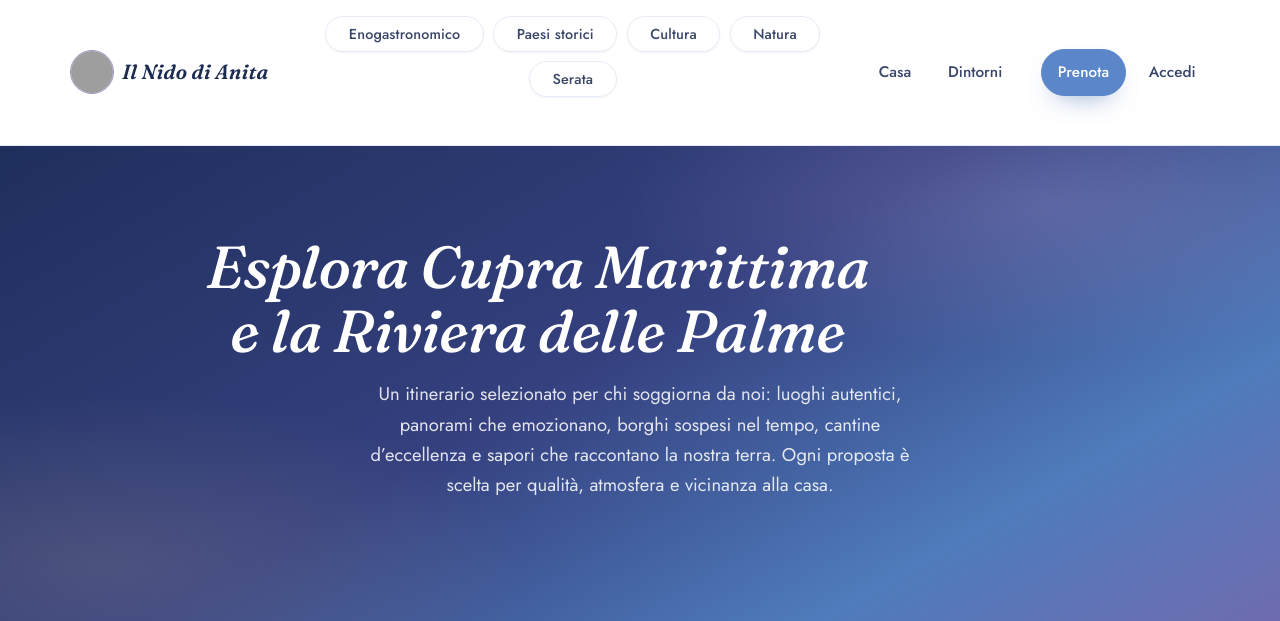
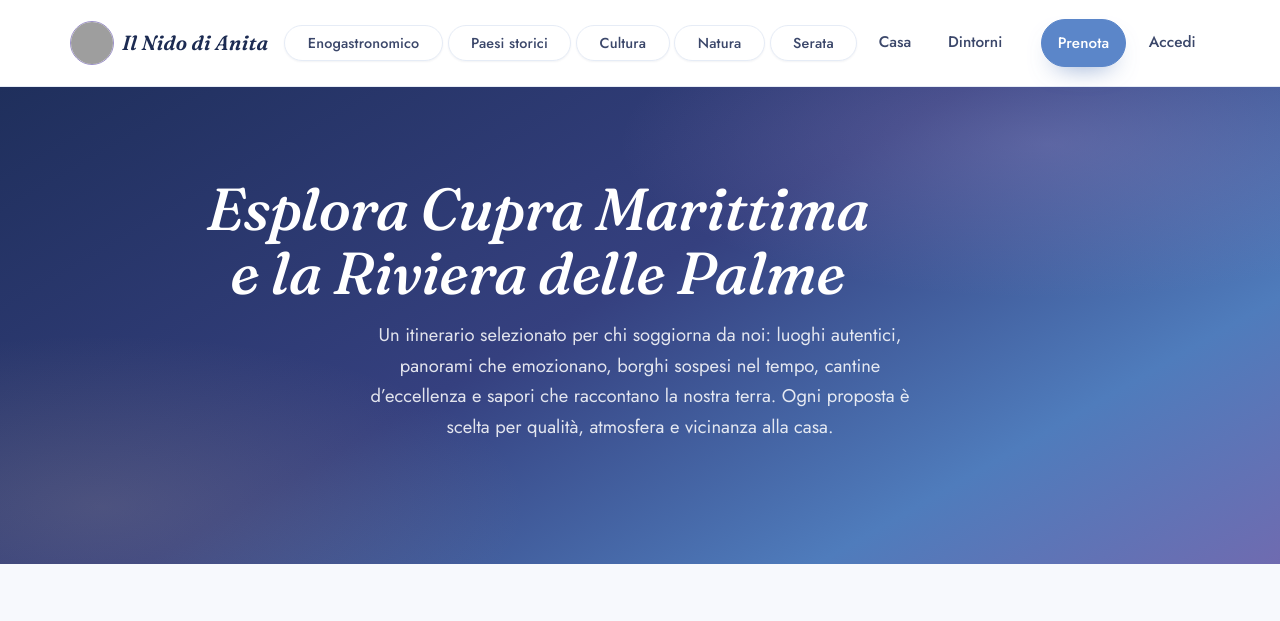
Before and after one commit to mesdigitalab-dotcom/nido-di-anita, a Django app: page /dintorni/ in a window 1280 px wide. Shown: the top 621 px of the page. Run offline with Django 5.2, Linux system fonts and the light colour scheme; some libraries are stand-ins or nearby versions; grey boxes are pictures that could not be loaded.

Commit message:
Update filters wrapper in dintorni.html

```diff
--- a/app/templates/dintorni.html
+++ b/app/templates/dintorni.html
@@ -6,7 +6,7 @@
 
 
 {% block nav %}
-<div class="filters-wrapper d-flex justify-content-center">
+<div class="justify-content-center">
     <button class="filter filter-btn btn-brand" data-filter="enogastronomia">Enogastronomico</button>
     <button class="filter filter-btn btn-brand" data-filter="paesi">Paesi storici</button>
     <button class="filter filter-btn btn-brand" data-filter="cultura">Cultura</button>
```
